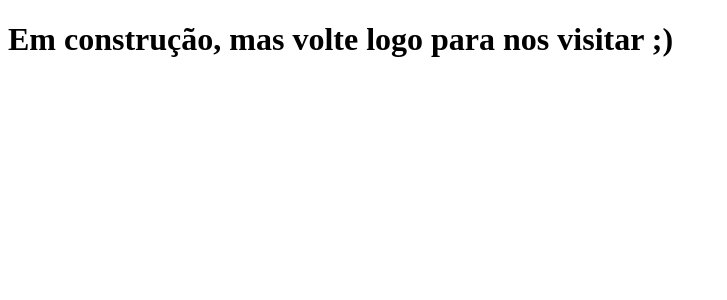
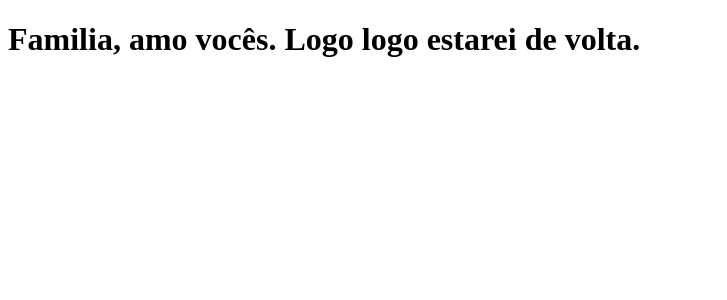
Before and after one commit to diegomoreiraiam/clone-tabnews, a Next.js app: page / in a window 1280 px wide. Shown: the top 300 px of the page, without its empty margins (0-727 px from the left). Built offline with nearby package versions, Linux system fonts and the light colour scheme.

Commit message:
Alterando  para viagem :)

```diff
--- a/pages/index.js
+++ b/pages/index.js
@@ -1,5 +1,5 @@
 function Home() {
-  return <h1>Em construção, mas volte logo para nos visitar ;)</h1>;
+  return <h1>Familia, amo vocês. Logo logo estarei de volta.</h1>;
 }
 
 export default Home;
```
